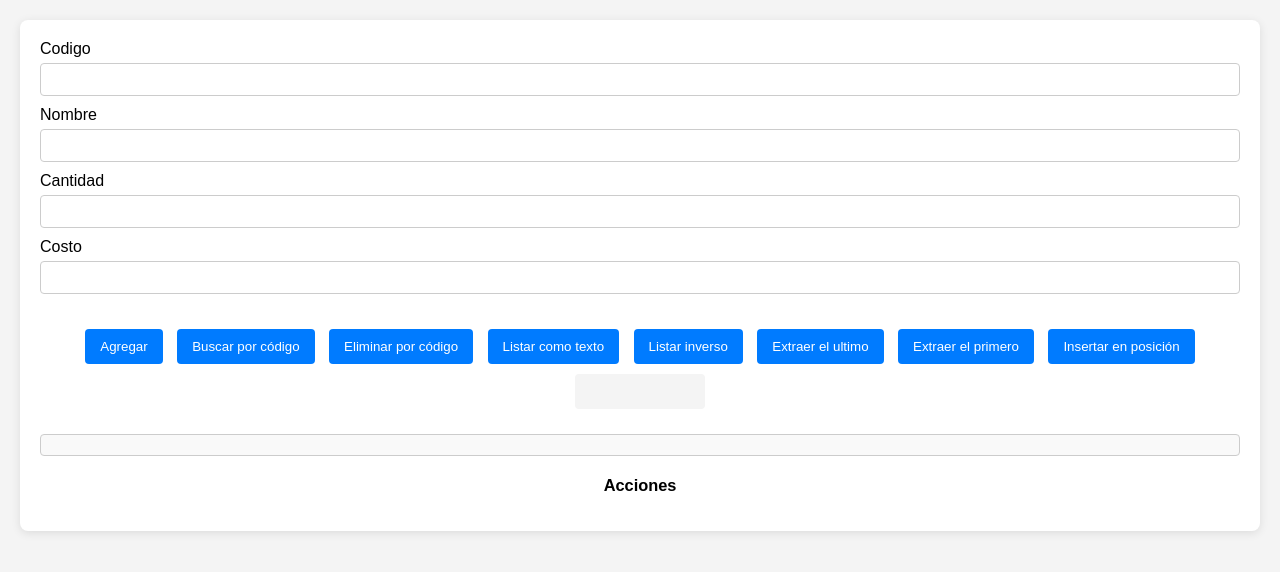
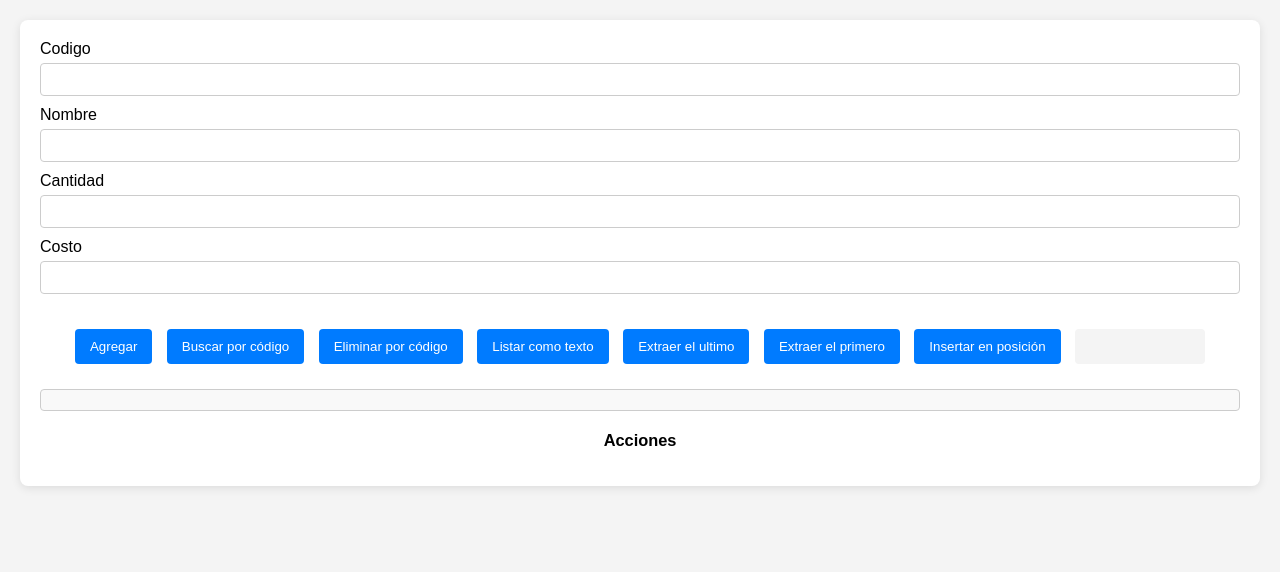
Before and after one commit to roberto-ar/inventario-vectores, a plain HTML site: page index.html in a window 1280 px wide. Drawn offline with Linux system fonts and the light colour scheme.

Commit message:
Adaptado para el uso de clases

```diff
--- a/index.html
+++ b/index.html
@@ -25,7 +25,7 @@
             <button onclick="buscar()">Buscar por código</button>
             <button onclick="eliminar()">Eliminar por código</button>
             <button onclick="listar()">Listar como texto</button>
-            <button onclick="listarInverso()">Listar inverso</button>
+           <!-- <button onclick="listarInverso()">Listar inverso</button> Solo con main-arr.js -->
             <button onclick="extraerUltimo()">Extraer el ultimo</button>
             <button onclick="extraerPrimero()">Extraer el primero</button>
             <button onclick="insertar()">Insertar en posición</button>
```
